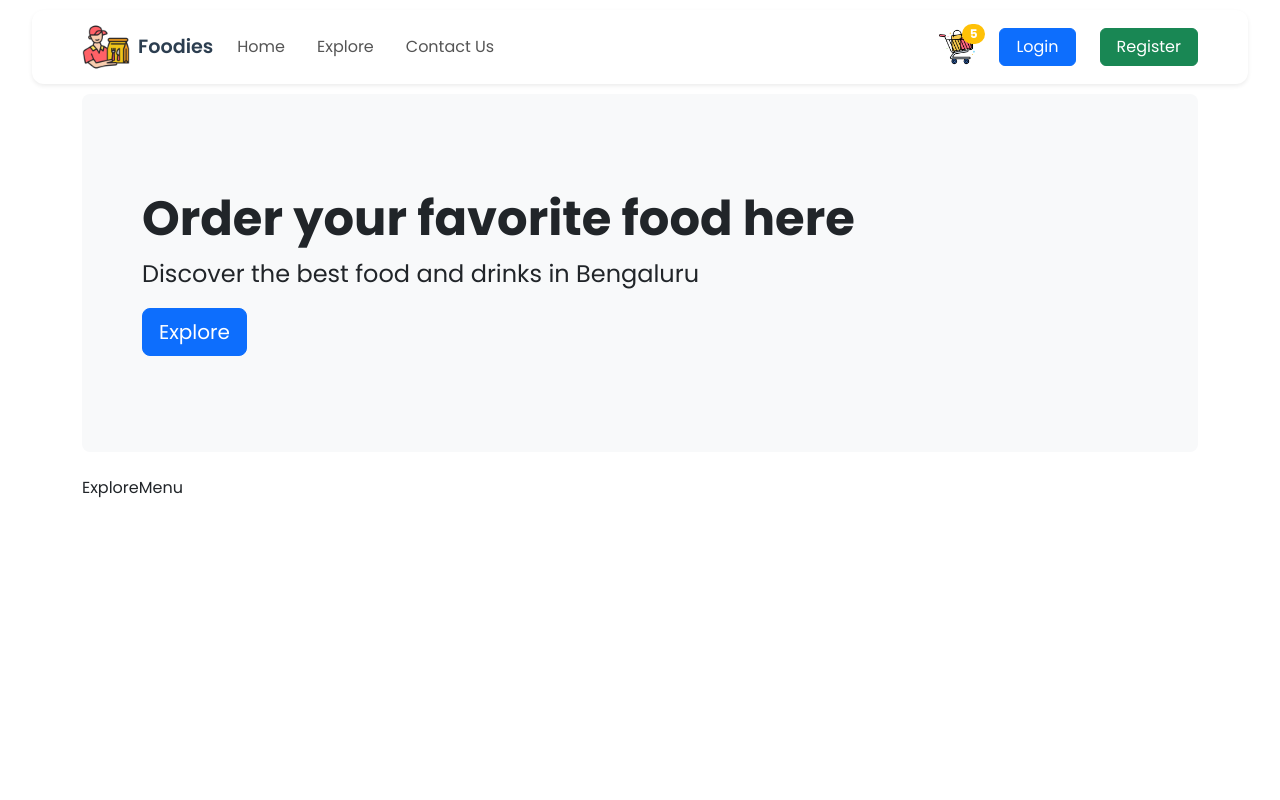
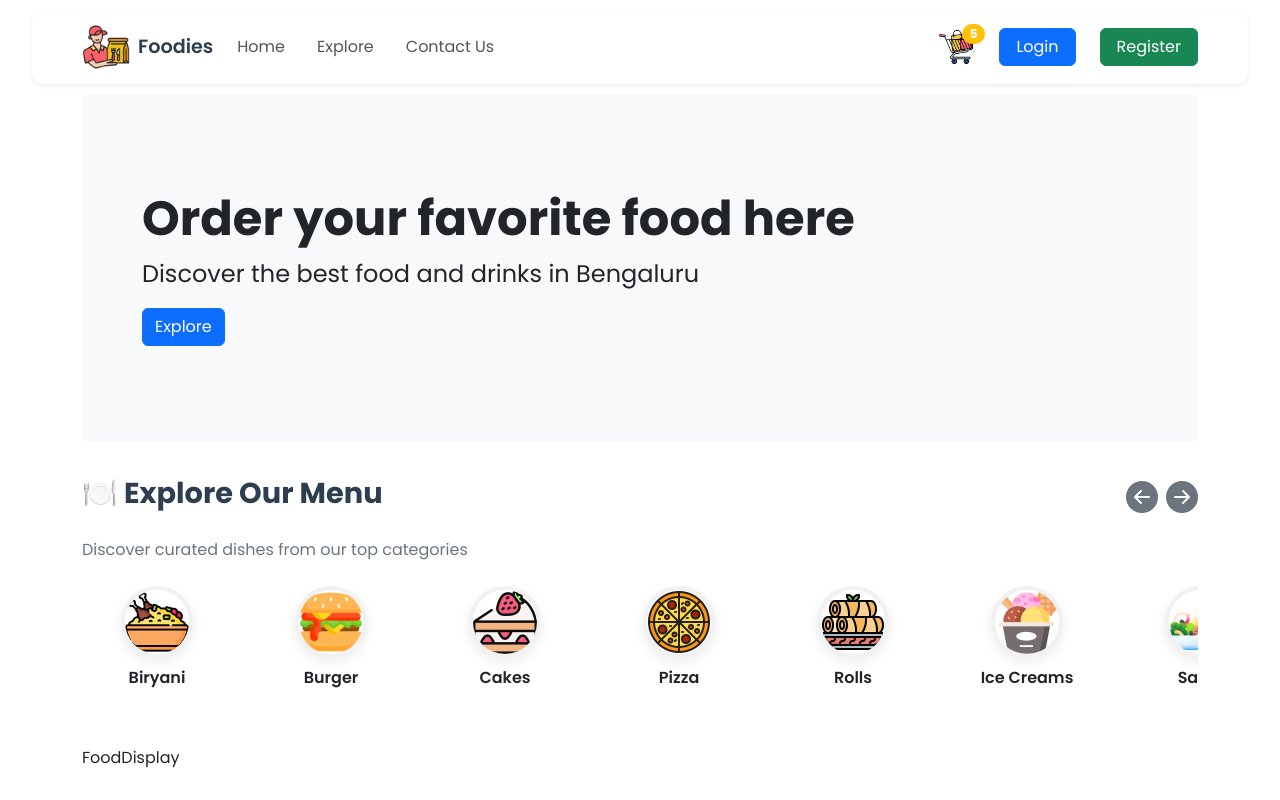
Before and after one commit to orhanturkmenoglu/foodies, a React (Vite) app in the folder foodies/: page / in a window 1280 px wide. Built offline with nearby package versions, Linux system fonts and the light colour scheme; no server answers.

Commit message:
storecontext oluşturuldu ,axios ile http get isteği oluşturuldu

```diff
--- a/foodies/src/assets/assets.js
+++ b/foodies/src/assets/assets.js
@@ -1,7 +1,47 @@
 import logo from "../assets/delivery-man.png";
-import cart from "../assets/shopping-cart.png"
+import cart from "../assets/shopping-cart.png";
+import biryani from "../assets/biryani.png";
+import burger from "../assets/burger.png";
+import gelato from "../assets/gelato.png";
+import pizza from "../assets/pizza.png";
+import salad from "../assets/salad.png";
+import rolls from "../assets/spring-rolls.png";
+import cakes from "../assets/strawberry-cake.png";
 
 export const assets = {
-    logo,
-    cart
+  logo,
+  cart,
 };
+
+export const categories = [
+  {
+    category: "Biryani",
+    icon: biryani,
+  },
+  {
+    category: "Burger",
+    icon: burger,
+  },
+
+  {
+    category: "Cakes",
+    icon: cakes,
+  },
+
+  {
+    category: "Pizza",
+    icon: pizza,
+  },
+  {
+    category: "Rolls",
+    icon: rolls,
+  },
+  {
+    category: "Ice Creams",
+    icon: gelato,
+  },
+  {
+    category: "Salad",
+    icon: salad,
+  },
+];
--- /dev/null
+++ b/foodies/src/components/ExploreMenu/ExploreMenu.css
@@ -0,0 +1,60 @@
+.explore-menu {
+  margin: 2rem auto;
+  max-width: 1200px;
+}
+
+.menu-title {
+  font-weight: 700;
+  font-size: 1.8rem;
+  color: #2c3e50;
+}
+
+.menu-subtitle {
+  color: #6c757d;
+  margin-bottom: 1.5rem;
+  font-size: 1rem;
+}
+
+/* Scroll ikonları */
+.scroll-icon {
+  font-size: 2rem;
+  cursor: pointer;
+  color: #6c757d;
+  transition: all 0.3s ease;
+}
+
+.scroll-icon:hover {
+  color: #007bff;
+  transform: scale(1.1);
+}
+
+/* Menü listesi */
+.explore-menu-list {
+  scrollbar-width: none; /* Firefox */
+  cursor: pointer;
+}
+
+.explore-menu-list::-webkit-scrollbar {
+  display: none; /* Chrome, Safari */
+}
+
+/* Menü item */
+.explore-menu-list-item {
+  min-width: 150px;
+  transition: transform 0.3s, box-shadow 0.3s;
+}
+
+.menu-item-img {
+  border: 4px solid #f1f1f1;
+  box-shadow: 0 4px 12px rgba(0, 0, 0, 0.08);
+  transition: all 0.3s;
+}
+
+.explore-menu-list-item:hover {
+  transform: translateY(-1px);
+}
+
+.explore-menu-list-item:hover .menu-item-img {
+  border-color: #007bff;
+  box-shadow: 0 6px 18px rgba(0, 0, 0, 0.15);
+}
--- a/foodies/src/components/ExploreMenu/ExploreMenu.jsx
+++ b/foodies/src/components/ExploreMenu/ExploreMenu.jsx
@@ -1,9 +1,55 @@
-import React from 'react'
+import React, { useRef } from 'react';
+import { categories } from '../../assets/assets';
+import "../ExploreMenu/ExploreMenu.css";
 
 const ExploreMenu = () => {
+  const menuRef = useRef(null);
+
+  const scrollLeft = () => {
+    if (menuRef.current) {
+      menuRef.current.scrollBy({ left: -220, behavior: "smooth" });
+    }
+  };
+
+  const scrollRight = () => {
+    if (menuRef.current) {
+      menuRef.current.scrollBy({ left: 220, behavior: "smooth" });
+    }
+  };
+
   return (
-    <div>ExploreMenu</div>
-  )
-}
+    <div className="explore-menu position-relative">
+      <div className="d-flex align-items-center justify-content-between mb-3">
+        <h2 className="menu-title">🍽️ Explore Our Menu</h2>
+        <div className="d-flex gap-2">
+          <i className="bi bi-arrow-left-circle-fill scroll-icon" onClick={scrollLeft}></i>
+          <i className="bi bi-arrow-right-circle-fill scroll-icon" onClick={scrollRight}></i>
+        </div>
+      </div>
 
-export default ExploreMenu
+      <p className="menu-subtitle">
+        Discover curated dishes from our top categories
+      </p>
+
+      <div
+        className="d-flex gap-4 overflow-auto explore-menu-list pb-2"
+        ref={menuRef}
+      >
+        {categories.map((item, index) => (
+          <div key={index} className="text-center explore-menu-list-item">
+            <img
+              src={item.icon}
+              className="rounded-circle menu-item-img"
+              alt={item.category}
+              width={72}
+              height={72}
+            />
+            <p className="mt-2 fw-semibold">{item.category}</p>
+          </div>
+        ))}
+      </div>
+    </div>
+  );
+};
+
+export default ExploreMenu;
--- /dev/null
+++ b/foodies/src/components/FoodDisplay/FoodDisplay.jsx
@@ -0,0 +1,7 @@
+import React from 'react'
+
+export const FoodDisplay = () => {
+  return (
+    <div>FoodDisplay</div>
+  )
+}
--- a/foodies/src/components/Header/Header.jsx
+++ b/foodies/src/components/Header/Header.jsx
@@ -8,7 +8,7 @@ export const Header = () => {
             <div className="container-fluid py-5">
                 <h1 className='display-5 fw-bold'>Order your favorite food here</h1>
                 <p className='col-md-8 fs-4'>Discover the best food and drinks in Bengaluru</p>
-                <Link to={"/explore"} className='btn btn-primary btn-lg'>Explore</Link>
+                <Link to={"/explore"} className='btn btn-primary'>Explore</Link>
             </div>
         </div>
     </div>
--- /dev/null
+++ b/foodies/src/context/StoreContext.jsx
@@ -0,0 +1,27 @@
+import { createContext, useEffect, useState } from "react";
+import axios from "axios";
+import { fetchFoodList } from "./../service/foodService";
+
+export const StoreContext = createContext(null);
+
+export const StoreContextProvider = (props) => {
+  const [foodList, setFoodList] = useState([]);
+
+  useEffect(() => {
+    async function loadData() {
+      const data = await fetchFoodList();
+      setFoodList(data);
+    }
+    loadData();
+  }, []);
+
+  const contextValue = {
+    foodList,
+  };
+
+  return (
+    <StoreContext.Provider value={contextValue}>
+      {props.children}
+    </StoreContext.Provider>
+  );
+};
--- a/foodies/src/main.jsx
+++ b/foodies/src/main.jsx
@@ -1,12 +1,17 @@
-import { StrictMode } from 'react'
-import { createRoot } from 'react-dom/client'
-import './index.css'
-import App from './App.jsx'
-import 'bootstrap/dist/css/bootstrap.min.css';
-import 'bootstrap/dist/js/bootstrap.bundle.min.js';
+import { StrictMode } from "react";
+import { createRoot } from "react-dom/client";
+import "./index.css";
+import App from "./App.jsx";
+import "bootstrap/dist/css/bootstrap.min.css";
+import "bootstrap/dist/js/bootstrap.bundle.min.js";
 
 import "bootstrap-icons/font/bootstrap-icons.css";
-import { BrowserRouter } from 'react-router';
-createRoot(document.getElementById('root')).render(
-    <BrowserRouter> <App /></BrowserRouter>
-)
+import { BrowserRouter } from "react-router";
+import { StoreContext, StoreContextProvider } from "./context/StoreContext.jsx";
+createRoot(document.getElementById("root")).render(
+  <BrowserRouter>
+    <StoreContextProvider>
+      <App />
+    </StoreContextProvider>
+  </BrowserRouter>
+);
--- a/foodies/src/pages/Home/Home.jsx
+++ b/foodies/src/pages/Home/Home.jsx
@@ -1,12 +1,14 @@
 import React from 'react'
 import { Header } from '../../components/Header/Header'
 import ExploreMenu from '../../components/ExploreMenu/ExploreMenu'
+import { FoodDisplay } from '../../components/FoodDisplay/FoodDisplay'
 
 export const Home = () => {
   return (
     <main className='container'>
         <Header/>
         <ExploreMenu/>
+        <FoodDisplay/>
     </main>
   )
 }
--- /dev/null
+++ b/foodies/src/service/foodService.jsx
@@ -0,0 +1,14 @@
+import axios from "axios";
+
+const API_URL = "http://localhost:8080/api/foods";
+
+export const fetchFoodList = async () => {
+  try {
+    const response = await axios.get("http://localhost:8080/api/foods");
+    console.log(response.data);
+    return response.data;
+  } catch (error) {
+    console.log("Error",error);
+    throw error;
+  }
+};
```
